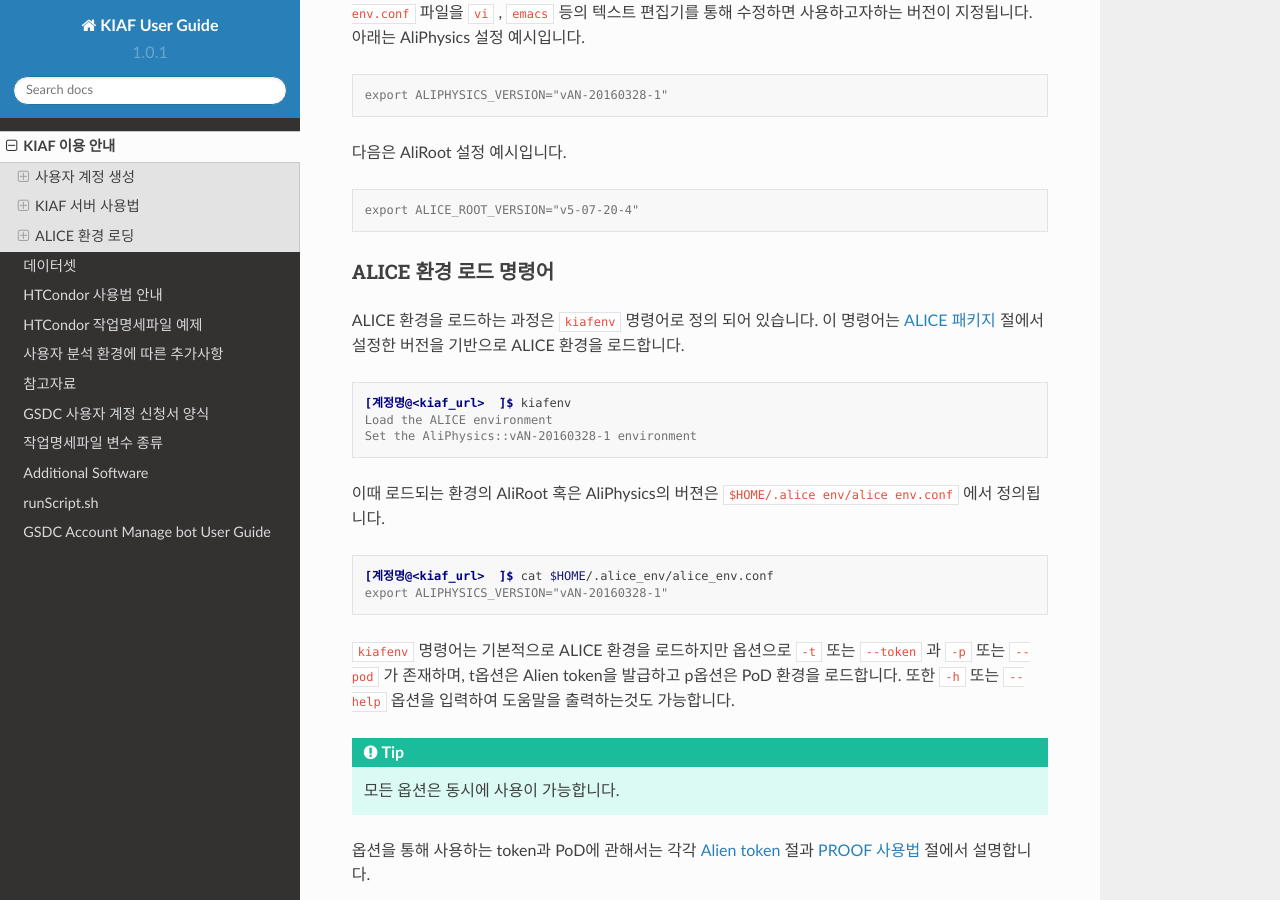
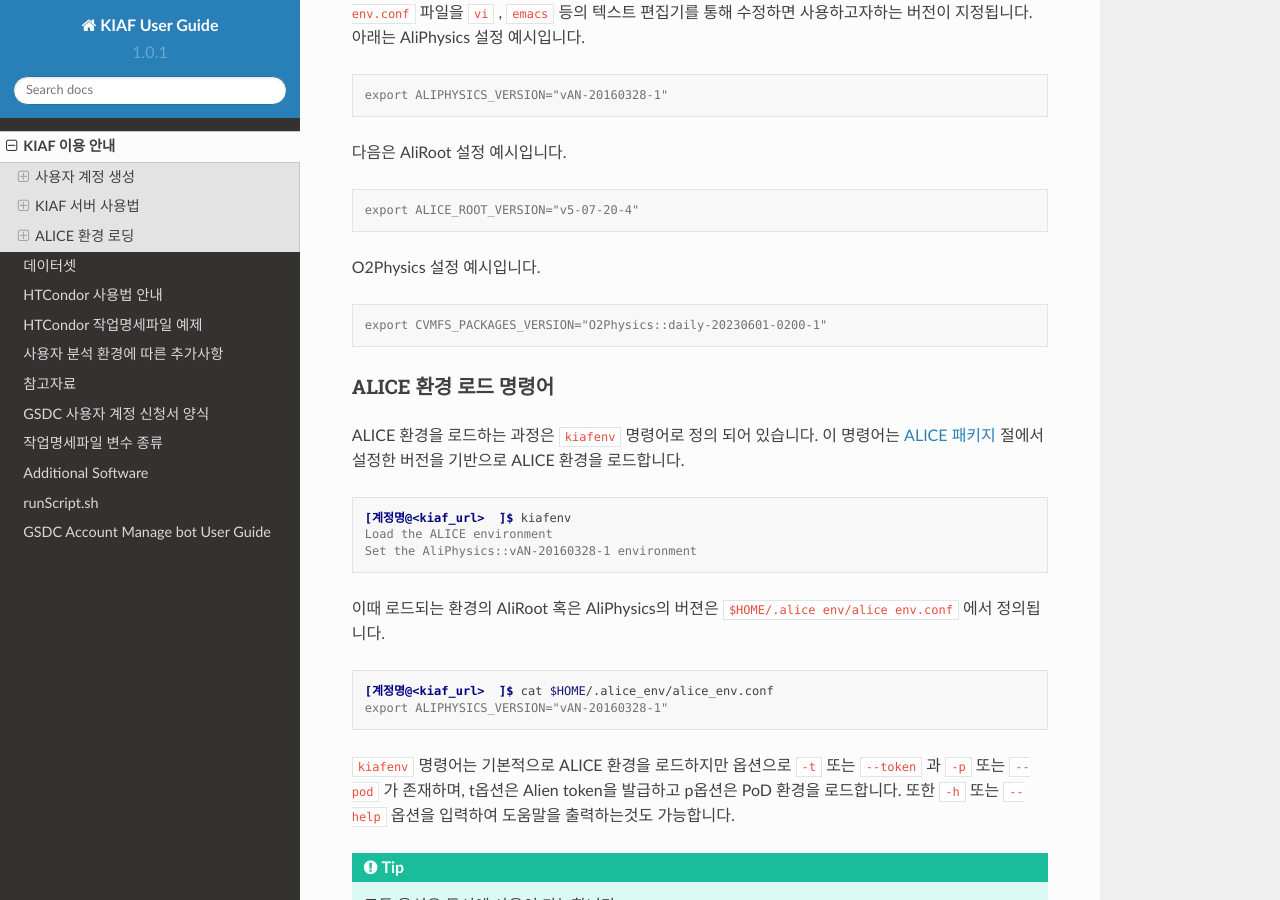
Before and after one commit to andiri/kiaf, a Sphinx documentation site: the page built from docs/source/usage.rst, in a window 1280 px wide and 900 px high, scrolled down 2674 px. Built offline with Sphinx 7.4.7 and the Read the Docs theme 2.0.0, drawn with Linux system fonts in a browser that asks for light colours.

Commit message:
Add CVMFS_PACKAGES_VERSION env configuration guide

```diff
--- a/docs/source/usage.rst
+++ b/docs/source/usage.rst
@@ -131,6 +131,12 @@ ALICE 패키지는 CERN에서 배포하는 CVMFS 를 통해 제공 됩니다.
 
    export ALICE_ROOT_VERSION="v5-07-20-4"
 
+O2Physics 설정 예시입니다.
+
+.. code-block:: console
+
+   export CVMFS_PACKAGES_VERSION="O2Physics::daily-20230601-0200-1"
+
 ALICE 환경 로드 명령어
 ^^^^^^^^^^^^^^^^^^^^^^^^^^^^^^^
 
```
